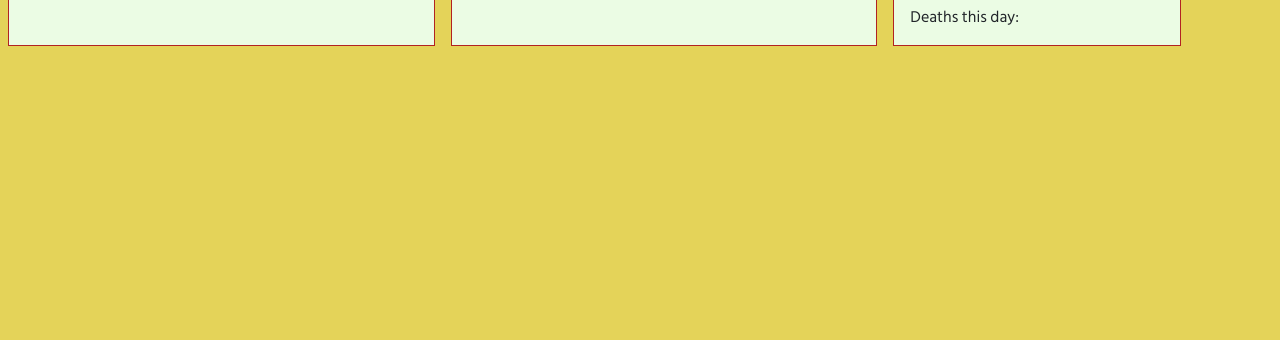
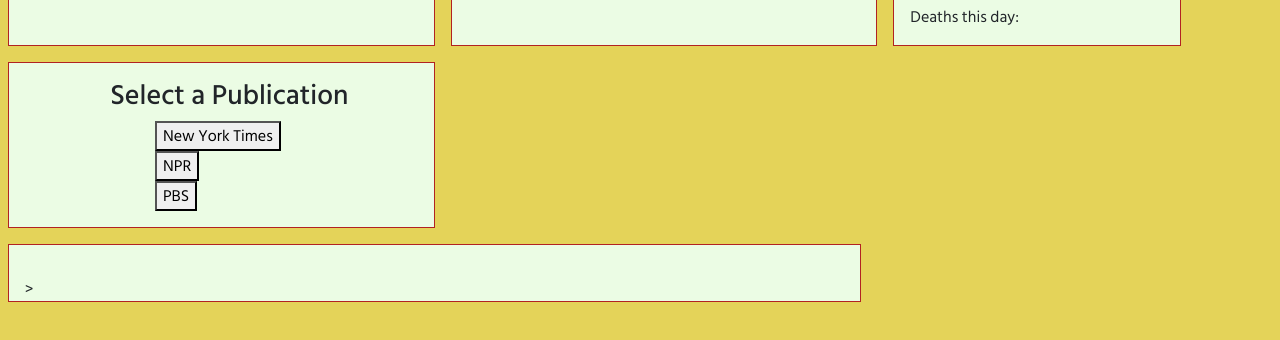
Before and after one commit to chrisjm093/Naught, a plain HTML site: page index.html in a window 1280 px wide. Shown: the part 240-580 px from the top of the page. Drawn offline with nearby package versions, Linux system fonts and the light colour scheme.

Commit message:
HTML Wireframe and css layout ready for JS

```diff
--- a/assets/style.css
+++ b/assets/style.css
@@ -22,7 +22,7 @@
     background-color: #E4D359;
 }
 
-.statistic-board {
+.cell-style {
     font-family: 'Hind Siliguri', sans-serif;
     background-color: #EBFCE4;
     border-color: firebrick !important;
@@ -40,3 +40,13 @@
     font-family: 'Hind Siliguri', sans-serif;;
 
 }
+
+.publications {
+    margin-left: 22%;
+    list-style-type: none;
+
+}
+.pub-title{
+    text-align: center;
+    font-family: 'Hind Siliguri', sans-serif;
+}
--- a/index.html
+++ b/index.html
@@ -17,7 +17,7 @@
 
     <div class="container-fluid">
        <div class="row">
-             <div id="date-display" class="statistic-board container border col-4">
+             <div id="date-display" class="cell-style container border col-4">
                 <p class="stats">Select a valid date from 12/31/2019 to present.</p>
                 <div id="date-form-container">
                     <label for="select-date">Select Date:</label>
@@ -26,13 +26,13 @@
 
                 <h1 id=" choosen-date " class="display-4">Month XX, 8888</h1>
             </div>
-            <div id="location-display" class="statistic-board container border col-4">
+            <div id="location-display" class="cell-style container border col-4">
                 <div class="container ">
 
                         <p class="stats">Select a country to see SARS-CoV-2 statistics</p>
                         <select class="country-dropdown">
                             <option value="">Select Country</option>
-                            <option value="USA">USA</option>
+                            <option value="usa">USA</option>
                             <option value="china">China</option>
                             <option value="italy">Italy</option>
                         </select>
@@ -41,12 +41,30 @@
 
                 </div>
             </div>
-            <div id="stat-display" class="statistic-board container border col-4">
+            <div id="stat-display" class="cell-style container border col-4">
                 <p id=" infected " class=" stats ">Total Infected:</p>
                 <p id=" dead " class=" stats ">Total Deaths:</p>
                 <p id=" recovered " class=" stats ">Total Recovered:</p>
                 <p id=" cases-today" class=" stats">New Cases this day:</p>
                 <p id=" deaths-today" class=" stats ">Deaths this day:</p>
+            </div>
+        </div>
+    </div>
+
+    <div class="container-fluid">
+        <div class="row justify-content-mid-center">
+            <div class="col cell-style border col-lg-4">
+                <h3 class="pub-title">Select a Publication</h3>
+                    <ul class="publications">
+                        <li><button id="nyt">New York Times</button></li>
+                        <li><button id="npr">NPR</button></li>
+                        <li><button id="pbs">PBS</button></li>
+                    </ul>
+            </div>
+            <div class="col-lg-8 cell-style border">
+                <ul class="articles">
+
+                </ul>>
             </div>
         </div>
     </div>
```
